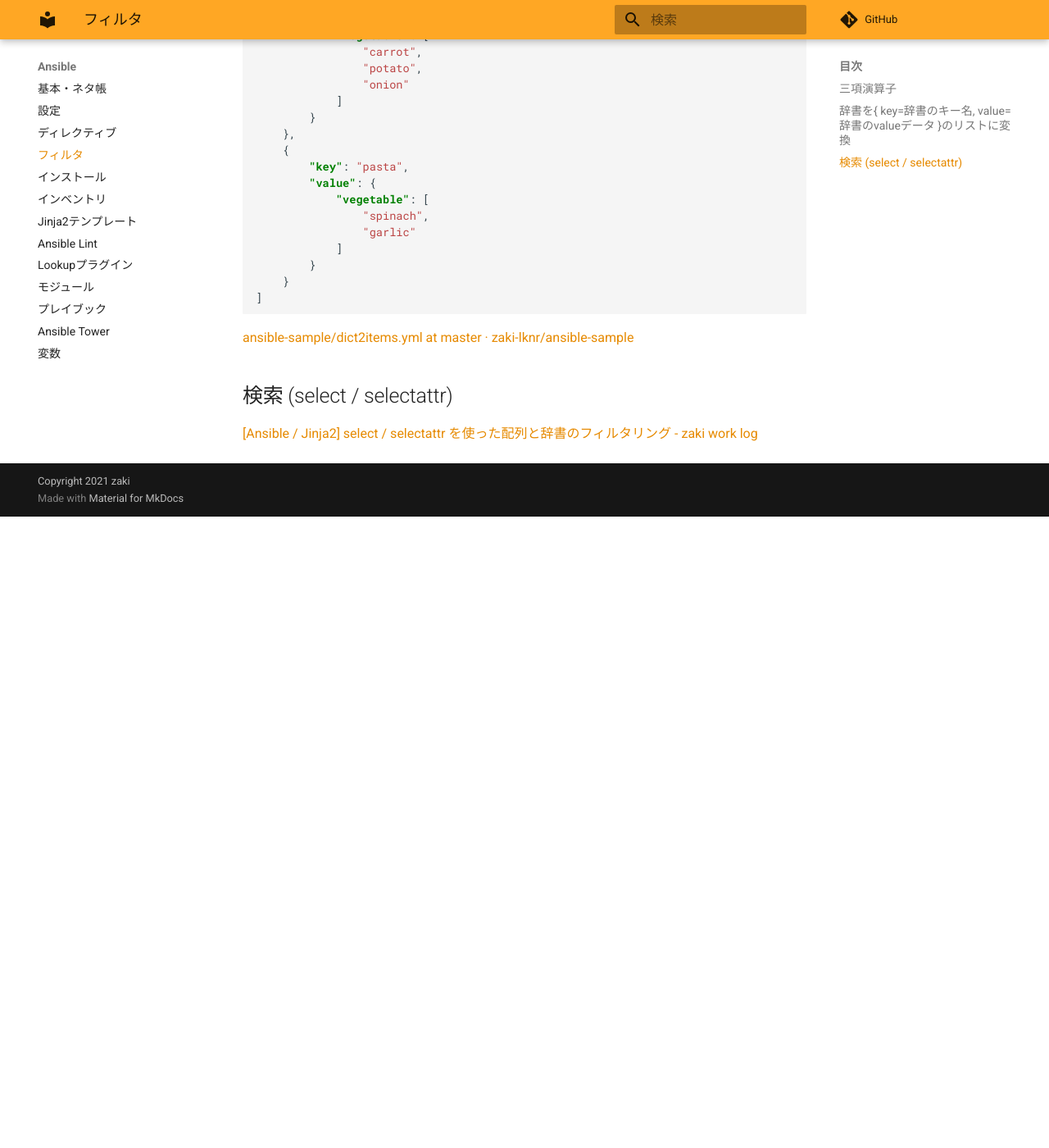
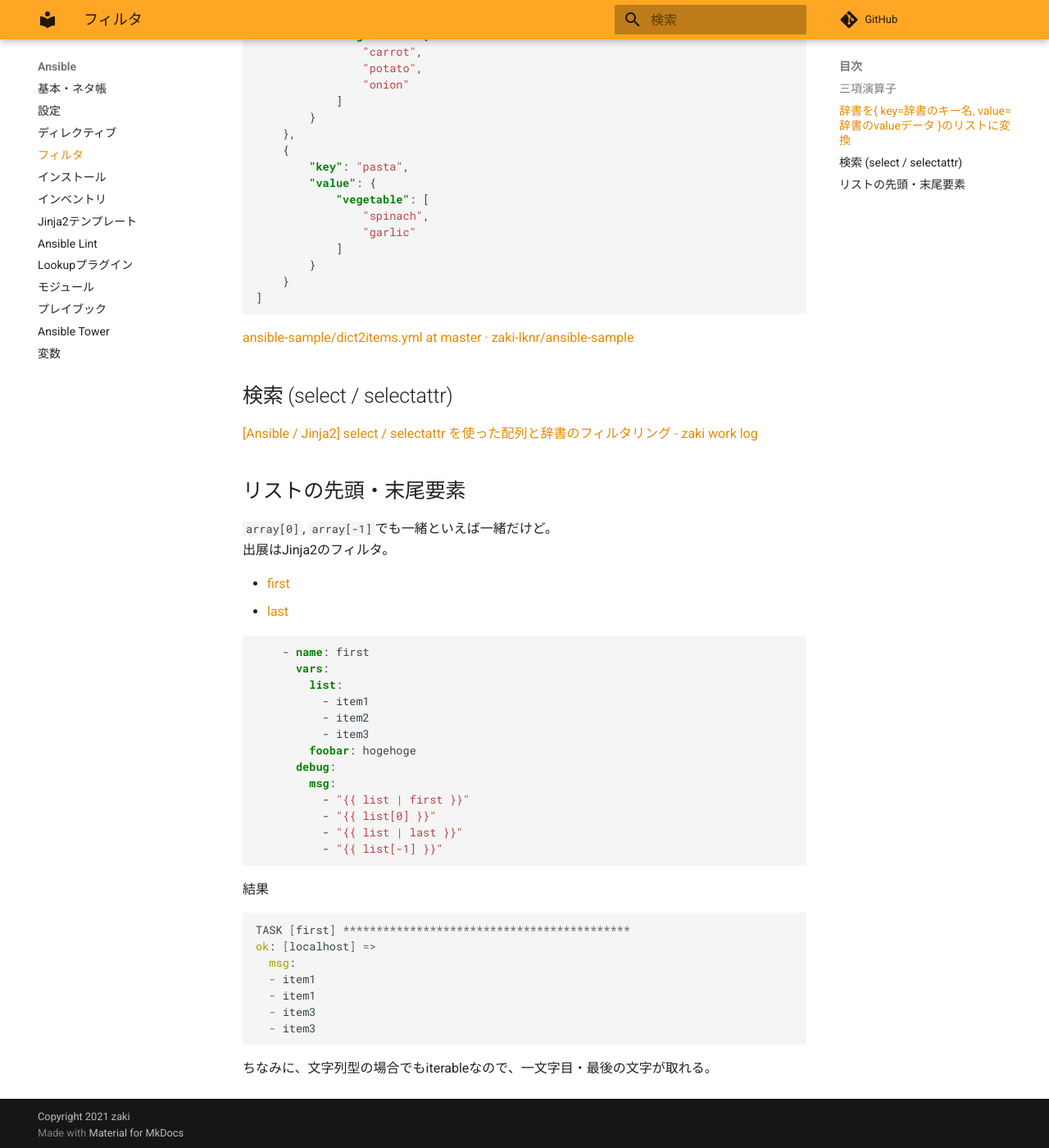
Before and after one commit to zaki-lknr/docs, an MkDocs documentation site: the page built from docs/Ansible/filter.md, in a window 1280 px wide and 1400 px high, scrolled down 2178 px. Shown: the whole window at 82% size. Built offline with MkDocs 1.6.1 and Material for MkDocs 9.7.7, drawn with Linux system fonts in a browser that asks for light colours; comment, search, counter and statistics services are not loaded; before the commit the page ends 2808 px from its top, so only the background shows below that.

Commit message:
add: ansible/filter: first/last

````diff
--- a/docs/Ansible/filter.md
+++ b/docs/Ansible/filter.md
@@ -116,3 +116,41 @@
 ## 検索 (select / selectattr)
 
 [[Ansible / Jinja2] select / selectattr を使った配列と辞書のフィルタリング - zaki work log](https://zaki-hmkc.hatenablog.com/entry/2021/02/18/000228)
+
+## リストの先頭・末尾要素
+
+`array[0]`, `array[-1]`でも一緒といえば一緒だけど。
+出展はJinja2のフィルタ。
+
+- [first](https://jinja.palletsprojects.com/en/latest/templates/#jinja-filters.first)
+- [last](https://jinja.palletsprojects.com/en/latest/templates/#jinja-filters.last)
+
+```yaml
+    - name: first
+      vars:
+        list:
+          - item1
+          - item2
+          - item3
+        foobar: hogehoge
+      debug:
+        msg:
+          - "{{ list | first }}"
+          - "{{ list[0] }}"
+          - "{{ list | last }}"
+          - "{{ list[-1] }}"
+```
+
+結果
+
+```
+TASK [first] *******************************************
+ok: [localhost] =>
+  msg:
+  - item1
+  - item1
+  - item3
+  - item3
+```
+
+ちなみに、文字列型の場合でもiterableなので、一文字目・最後の文字が取れる。
````
